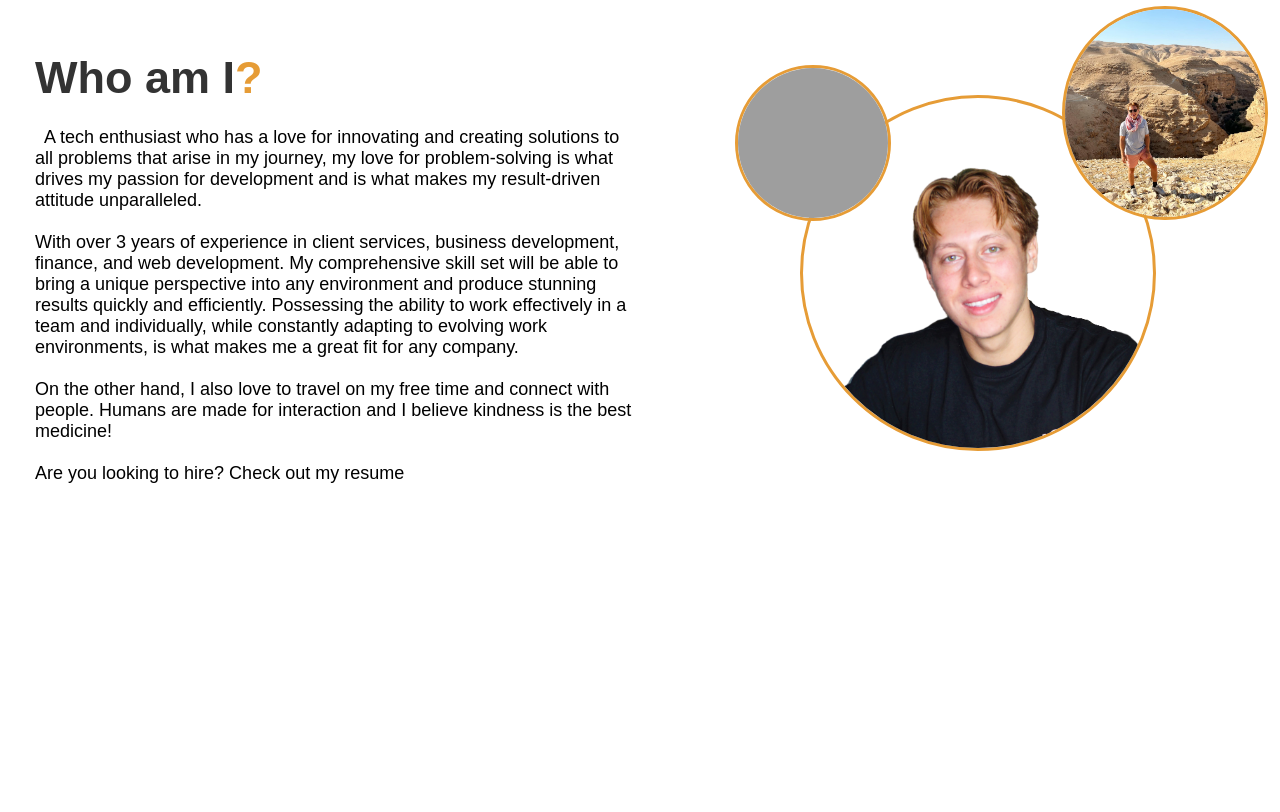
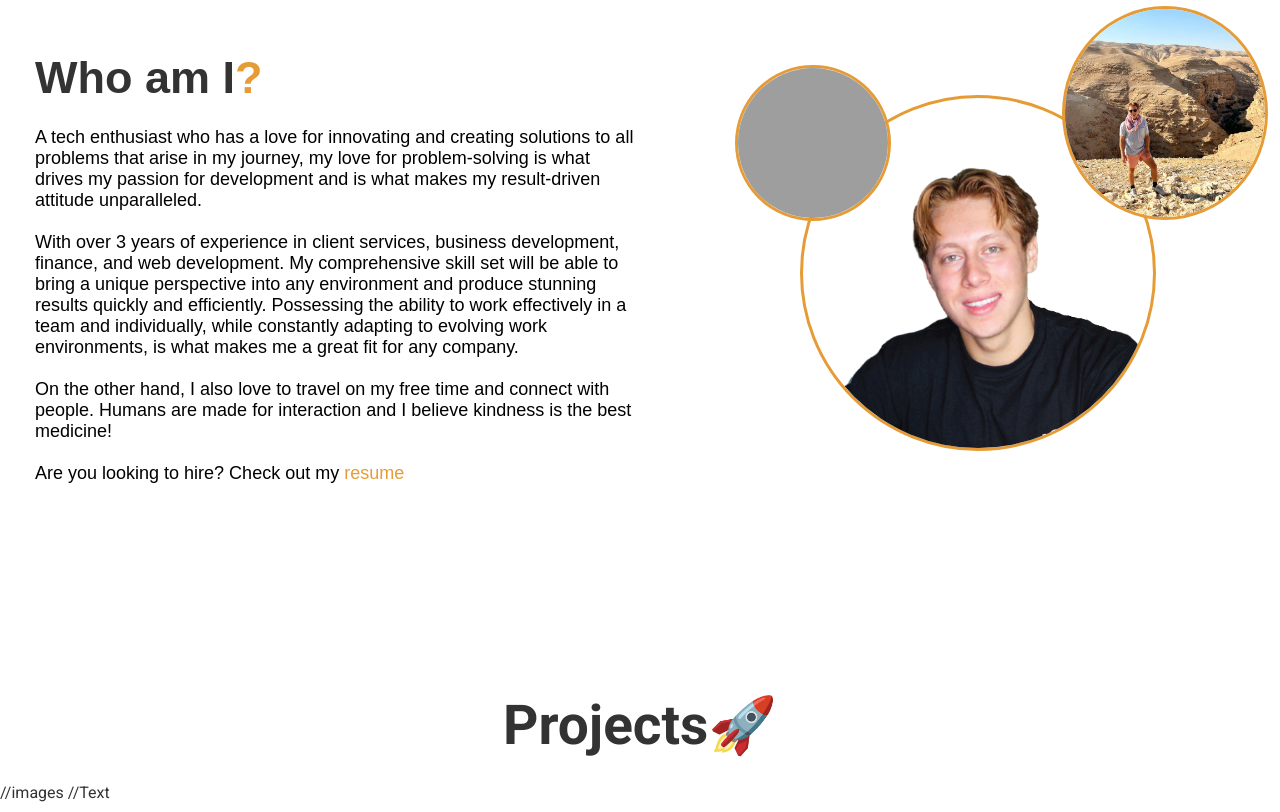
Before and after one commit to israel-arvizu/PortfolioWebsite, a plain HTML site: page index.html in a window 1280 px wide. Shown: the part 900-1712 px from the top of the page. Before the commit the page ends 1558 px from the top, so only its background shows below. Drawn offline with nearby package versions, Linux system fonts and the light colour scheme; grey boxes are pictures that could not be loaded; a web font is replaced by a local one.

Commit message:
added projects section

```diff
--- a/index.css
+++ b/index.css
@@ -176,10 +176,20 @@ nav{
     color: var(--mainOrange);
 }
 
-.main-wrapper.sect-2 > div > p{
+.main-paragraph-styles{
     width: 100%;
     max-width: 700px;
     font-size: 18px;
+}
+
+.main-paragraph-styles > span > a{
+    color: var(--mainOrange);
+    text-decoration: none;
+}
+
+.main-paragraph-styles > span > a:hover{
+    color: var(--mainOrange);
+    text-decoration:underline
 }
 
 .first-pic-about{
@@ -212,3 +222,19 @@ nav{
     max-width: 600px;
     max-height: 600px;
 }
+
+.project-sect-wrapper{
+    width: 100%;
+    height: fit-content;
+    margin: 10px 0px;
+    display: flex;
+    flex-direction: column;
+    color: var(--professionalGray)
+
+}
+
+.project-sect-wrapper > h2{
+    margin: 25px 0px;
+    font-size: 55px;
+    text-align: center;
+}
--- a/index.html
+++ b/index.html
@@ -38,22 +38,31 @@
                 </div>
             </div>
             <div class="main-center-div">
-                <button><a href="#main-landing-section-2">View More</a></button>
+                <button><a href="#main-section-2">View More</a></button>
             </div>
         </section>
-        <section id="main-landing-section-2">
+        <section id="main-section-2">
             <div class="main-wrapper sect-2">
                 <div>
                     <h2>Who am I<span>?</span></h2>
-                    <p>&ensp;A tech enthusiast who has a love for innovating and creating solutions to all problems that arise in my journey, my love for problem-solving is what drives my passion for development and is what makes my result-driven attitude unparalleled.
+                    <p class="main-paragraph-styles">A tech enthusiast who has a love for innovating and creating solutions to all problems that arise in my journey, my love for problem-solving is what drives my passion for development and is what makes my result-driven attitude unparalleled.
                         <br><br>With over 3 years of experience in client services, business development, finance, and web development. My comprehensive skill set will be able to bring a unique perspective into any environment and produce stunning results quickly and efficiently. Possessing the ability to work effectively in a team and individually, while constantly adapting to evolving work environments, is what makes me a great fit for any company.
                         <br><br>On the other hand, I also love to travel on my free time and connect with people. Humans are made for interaction and I believe kindness is the best medicine!
-                        <br><br>Are you looking to hire? Check out my resume</p>
+                        <br><br>Are you looking to hire? Check out my <span><a id="about-pAnchor" href="http://instaflick.s3.amazonaws.com/4183af081bf1436ea01b9153d95fee84.jpg">resume</a></span></p>
                 </div>
                 <div>
                     <img src="images/aboutUs-1.JPG" class="first-pic-about top-pic" data-aos="zoom-in" data-aos-duration="1000" data-aos-delay="250">
                     <img src="/images/wildISraels.jpg" class="first-pic-about mid-pic" data-aos="zoom-in" data-aos-duration="1000" data-aos-delay="250">
                     <img src="images/IsraelPicOne.png" class="first-pic-about bottom-pic" data-aos="fade-up" data-aos-duration="1000" data-aos-delay="250">
+                </div>
+            </div>
+        </section>
+        <section id="main-section-3">
+            <div class="project-sect-wrapper">
+                <h2>Projects🚀</h2>
+                <div class="project-container prj-1">
+                    //images
+                    //Text
                 </div>
             </div>
         </section>
```
